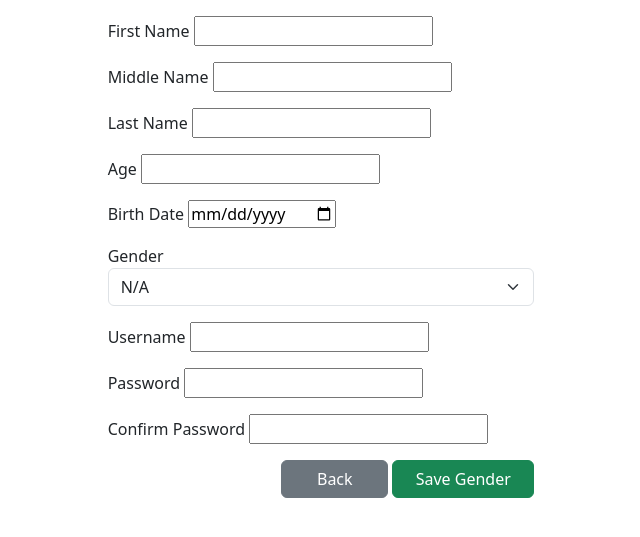
After one commit to bighero1155/oursite, a Django app: page /users/create in a window 1280 px wide. The commit adds this page. Shown: the top 537 px of the page, without its empty margins (319-959 px from the left). Run offline with Django 5.2, Linux system fonts and the light colour scheme; data that the repository does not hold is empty; some libraries are stand-ins or nearby versions.

Commit message:
Latest lesson

```diff
--- a/djangocrudlesson/models.py
+++ b/djangocrudlesson/models.py
@@ -9,6 +9,9 @@ class Gender(models.Model):
 
     class Meta:
         db_table = 'genders'
+
+    def __str__(self):
+        return self.gender
 
 class User(models.Model):
     user_id = models.BigAutoField(primary_key=True, blank=False)
--- a/djangocrudlesson/templates/gender/create.html
+++ b/djangocrudlesson/templates/gender/create.html
@@ -7,7 +7,7 @@ Create Gender
 {% block content %}
 
 <div class="col-md-4 mx-auto mt-3 container-fluid text-center">
-    <form action="/gender_store" method="post">
+    <form action="/gender/store" method="post">
         {% csrf_token %}
         <div class="mb-3 mx-auto">
             <label for="gender">Gender</label>
--- /dev/null
+++ b/djangocrudlesson/templates/user/create.html
@@ -0,0 +1,59 @@
+{% extends "layout/base.html" %}
+
+{% block title %}
+Create User
+{% endblock title %}
+
+{% block content %}
+
+{% include "include/messages.html" %}
+<div class="col-md-4 mx-auto mt-3">
+    <form action="/users/store" method="post">
+        {% csrf_token %}
+        <div class="mb-3">
+            <label for="first_name">First Name</label>
+            <input type="text" class="form.control" id="first_name" name="first_name" />
+        </div>
+        <div class="mb-3">
+            <label for="middle_name">Middle Name</label>
+            <input type="text" class="form.control" id="middle_name" name="middle_name" />
+        </div>
+        <div class="mb-3">
+            <label for="last_name">Last Name</label>
+            <input type="text" class="form.control" id="last_name" name="last_name" />
+        </div>
+        <div class="mb-3">
+            <label for="age">Age</label>
+            <input type="text" class="form.control" id="age" name="age" />
+        </div>
+        <div class="mb-3">
+            <label for="birth_date">Birth Date</label>
+            <input type="date" class="form.control" id="birth_date" name="birth_date" />
+        </div>
+        <div class="mb-3">
+            <label for="gender_id">Gender</label>
+            <select name="gender_id" id="gender_id" class="form-select">
+                <option value="">N/A</option>
+                {% for gender in genders %}
+                <option value="{{ gender.gender_id }}">{{ gender.gender }}</option>
+                {% endfor %}
+            </select>
+        </div>
+        <div class="mb-3">
+            <label for="username">Username</label>
+            <input type="text" class="form.control" id="username" name="username" />
+        </div>
+        <div class="mb-3">
+            <label for="password">Password</label>
+            <input type="password" class="form.control" id="password" name="password" />
+        </div>
+        <div class="mb-3">
+            <label for="confirm_password">Confirm Password</label>
+            <input type="password" class="form.control" id="confirm_password" name="confirm_password" />
+        </div>
+        <button type="submit" class="btn btn-success float-end col-12 col-md-4 mx-auto text-center">Save Gender</button>
+        <a href="/users" class="btn btn-secondary float-end col-12 col-md-3 me-1 mx-auto text-center">Back</a>
+    </form>
+</div>
+
+{% endblock content %}
--- a/djangocrudlesson/urls.py
+++ b/djangocrudlesson/urls.py
@@ -4,5 +4,13 @@ from . import views
 urlpatterns = [
     path('genders', views.index_gender),
     path('gender/create', views.create_gender),
-    path('gender_store', views.store_gender),
+    path('gender/store', views.store_gender),
+    path('gender/show/<int:gender_id>', views.show_gender),
+    path('gender/edit/<int:gender_id>', views.edit_gender),
+    path('gender/update/<int:gender_id>', views.update_gender),
+    path('gender/delete/<int:gender_id>', views.delete_gender),
+    path('gender/destroy/<int:gender_id>', views.destroy_gender),
+    path('users', views.index_user),
+    path('users/create', views.create_user),
+    path('users/store', views.store_user),
 ]
--- a/djangocrudlesson/views.py
+++ b/djangocrudlesson/views.py
@@ -1,6 +1,7 @@
 from django.shortcuts import render, redirect
-from .models import Gender
+from .models import Gender, User
 from django.contrib import messages
+from django.contrib.auth.hashers import make_password
 
 # Create your views here.
 def index_gender(request):
@@ -21,3 +22,85 @@ def store_gender(request):
     Gender.objects.create(gender=gender) #insert into genders(gender) values(gender)
     messages.success(request, 'Gender successfully saved!')
     return redirect('/genders')
+
+def show_gender(request, gender_id):
+    gender = Gender.objects.get(pk=gender_id)  #select * from genders where gender_id = gender_id
+
+    context = {
+        'gender': gender,
+    }
+    return render(request, 'gender/show.html', context)
+
+def edit_gender(request, gender_id):
+    gender = Gender.objects.get(pk=gender_id)  #select * from genders where gender_id = gender_id
+
+    context = {
+        'gender': gender,
+    }
+
+    return render(request, 'gender/edit.html', context)
+
+def update_gender(request, gender_id):
+    gender = request.POST.get('gender')
+
+    Gender.objects.filter(pk=gender_id).update(gender=gender) #update genders set gender = gender where gender_id = gender_id
+    messages.success(request, 'Gender successsfully updated.')
+
+    return redirect('/genders')
+
+def delete_gender(request, gender_id):
+    gender = Gender.objects.get(pk=gender_id)  #select * from genders where gender_id = gender_id
+
+    context = {
+        'gender': gender,
+    }
+
+    return render(request, 'gender/delete.html', context)
+
+def destroy_gender(request, gender_id):
+    Gender.objects.filter(pk=gender_id).delete() # delete from genders where gender_id = gender_id
+    messages.success(request, 'Gender successfully deleted.')
+
+    return redirect('/genders')
+
+def index_user(request):
+    users = User.objects.select_related('gender')
+
+    context = {
+        'users': users,
+    }
+
+    return render(request, 'user/index.html', context)
+
+def create_user(request):
+    genders = Gender.objects.all()
+
+    context = {
+        'genders': genders
+    }
+
+    return render(request, 'user/create.html', context)
+
+def store_user(request):
+    firstName = request.POST.get('first_name')
+    middleName = request.POST.get('middle_name')
+    lastName = request.POST.get('last_name')
+    age = request.POST.get('age')
+    birthDate = request.POST.get('birth_date')
+    genderId = request.POST.get('gender_id')
+    username = request.POST.get('username')
+    password = request.POST.get('password')
+    confirmPassword = request.POST.get('confirm_password')
+
+    if password == confirmPassword:
+        encryptedPassword = make_password(password)
+
+        User.objects.create(first_name=firstName, middle_name=middleName, last_name=lastName, age=age, birth_date=birthDate,
+        gender_id=genderId, username=username, password=encryptedPassword)
+
+        messages.success(request, 'User successfully saved.')
+
+        return redirect('/users')
+    else:
+        messages.error(request, 'Password do not match.')
+        return redirect('/users/create')
```
Also changed, not shown: djangocrudlesson/templates/gender/delete.html (added, +19 -0 lines), djangocrudlesson/templates/gender/edit.html (added, +21 -0 lines), djangocrudlesson/templates/gender/index.html (+8 -0 lines), djangocrudlesson/templates/gender/show.html (added, +19 -0 lines), djangocrudlesson/templates/user/index.html (added, +48 -0 lines).
